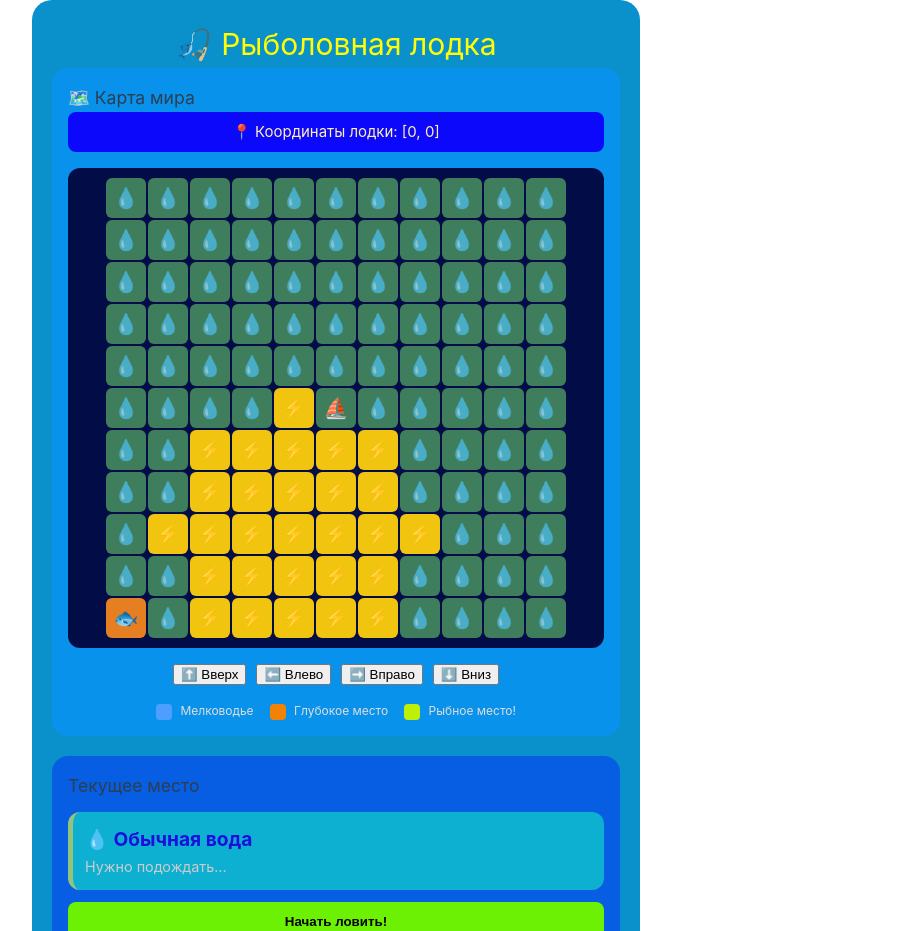
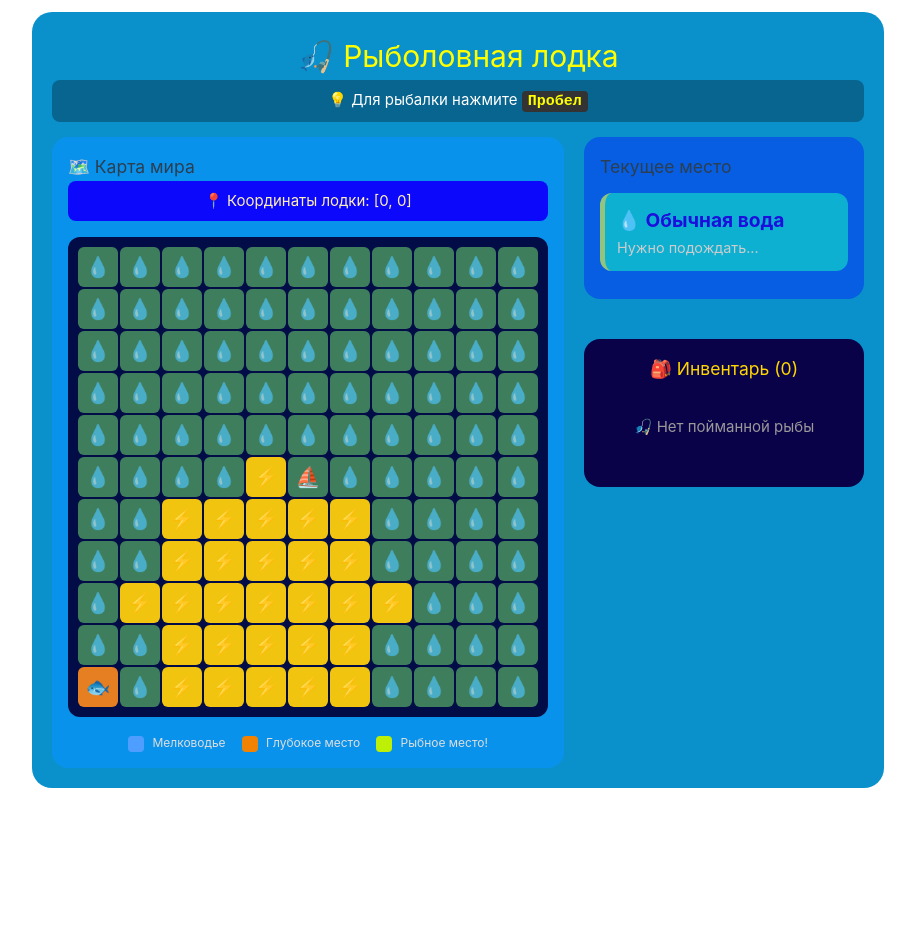
Before and after one commit to reznikovkg/vue-3-docker-compose, a Vue app in the folder vue/: page /game in a window 1280 px wide. Shown: the top 931 px of the page, without its empty margins (0-915 px from the left). After the commit the page ends 800 px from the top, so only its background shows below. Built offline with nearby package versions, Linux system fonts and the light colour scheme.

Commit message:
review fixes: передвижение через клавиатуру, начало игры на пробел. Более user-friendly интерфейс

```diff
--- a/vue/src/components/pages/FishingZone.vue
+++ b/vue/src/components/pages/FishingZone.vue
@@ -5,26 +5,38 @@
       <div class="zone-name">{{ currentZone.name }}</div>
       <div class="zone-desc">{{ getDescription }}</div>
     </div>
-    <button @click="$emit('startFishing')" :disabled="isFishing" class="fish-button">
-      {{ isFishing ? ' Ловим...' : ' Начать ловить!' }}
-    </button>
   </div>
 </template>
 
 <script setup>
-import { computed } from 'vue'
+import { computed, onMounted, onUnmounted } from 'vue'
 
 const props = defineProps({
   currentZone: Object,
   isFishing: Boolean
 })
 
-defineEmits(['startFishing'])
+const emit = defineEmits(['startFishing'])
 
 const getDescription = computed(() => {
-  if (props.currentZone?.delay === 0) return ' Клюёт мгновенно!'
-  if (props.currentZone?.delay < 1500) return ' Клюёт быстро'
+  if (props.currentZone?.delay === 0) return 'Клюёт мгновенно!'
+  if (props.currentZone?.delay < 1500) return 'Клюёт быстро'
   return 'Нужно подождать...'
+})
+
+const handleKeyPress = (event) => {
+  if (event.code === 'Space' && !props.isFishing) {
+    event.preventDefault()
+    emit('startFishing')
+  }
+}
+
+onMounted(() => {
+  window.addEventListener('keydown', handleKeyPress)
+})
+
+onUnmounted(() => {
+  window.removeEventListener('keydown', handleKeyPress)
 })
 </script>
 
@@ -55,22 +67,12 @@ const getDescription = computed(() => {
   color: #ccc;
 }
 
-.fish-button {
-  width: 100%;
+.fishing-status {
+  text-align: center;
   padding: 12px;
-  background: #6cf105;
-  border: none;
+  background: rgba(0, 0, 0, 0.5);
   border-radius: 8px;
-  cursor: pointer;
-  font-weight: bold;
-}
-
-.fish-button:active {
-  transform: scale(0.98);
-}
-
-.fish-button:disabled {
-  opacity: 0.5;
-  cursor: not-allowed;
+  font-size: 1.1rem;
+  color: white;
 }
 </style>
--- a/vue/src/components/pages/GameMap.vue
+++ b/vue/src/components/pages/GameMap.vue
@@ -7,8 +7,7 @@
 
         <div class="grid">
             <div v-for="row in visibleRows" :key="row" class="grid-row">
-                <div v-for="col in visibleCols" :key="col" class="grid-cell" :class="getCellClass(row, col)"
-                    @click="moveToCell(row, col)">
+                <div v-for="col in visibleCols" :key="col" class="grid-cell" :class="getCellClass(row, col)">
                     <span v-if="row === 0 && col === 0">
                         ⛵
                     </span>
@@ -22,13 +21,6 @@
             </div>
         </div>
 
-        <div class="controls">
-            <button @click="moveRelative(0, -1)">⬆️ Вверх</button>
-            <button @click="moveRelative(-1, 0)">⬅️ Влево</button>
-            <button @click="moveRelative(1, 0)">➡️ Вправо</button>
-            <button @click="moveRelative(0, 1)">⬇️ Вниз</button>
-        </div>
-
         <div class="legend">
             <div><span class="legend-color low"></span> Мелководье</div>
             <div><span class="legend-color medium"></span> Глубокое место</div>
@@ -38,6 +30,7 @@
 </template>
 
 <script setup>
+import { onMounted, onUnmounted } from 'vue'
 
 const props = defineProps({
     boatX: Number,
@@ -54,7 +47,6 @@ const visibleRows = visibleRange
 const visibleCols = visibleRange
 
 function getWorldCoordinates(relativeRow, relativeCol) {
-    // relativeRow и relativeCol относительно лодки (0,0 - позиция лодки)
     return {
         x: props.boatX + relativeCol,
         y: props.boatY + relativeRow
@@ -86,11 +78,35 @@ function moveRelative(dx, dy) {
     emit('move', dx, dy)
 }
 
-function moveToCell(relativeRow, relativeCol) {
-    const dx = relativeCol
-    const dy = relativeRow
-    emit('move', dx, dy)
+function handleKeyDown(event) {
+    if (event.key === 'ArrowUp' || event.key === 'ArrowDown' ||
+        event.key === 'ArrowLeft' || event.key === 'ArrowRight') {
+        event.preventDefault()
+    }
+
+    switch (event.key) {
+        case 'ArrowUp':
+            moveRelative(0, -1)
+            break
+        case 'ArrowDown':
+            moveRelative(0, 1)
+            break
+        case 'ArrowLeft':
+            moveRelative(-1, 0)
+            break
+        case 'ArrowRight':
+            moveRelative(1, 0)
+            break
+    }
 }
+
+onMounted(() => {
+    window.addEventListener('keydown', handleKeyDown)
+})
+
+onUnmounted(() => {
+    window.removeEventListener('keydown', handleKeyDown)
+})
 </script>
 
 <style scoped>
@@ -109,12 +125,6 @@ function moveToCell(relativeRow, relativeCol) {
     text-align: center;
     margin-bottom: 16px;
     color: #ffefb9;
-}
-
-.viewport-info {
-    font-size: 12px;
-    margin-top: 5px;
-    opacity: 0.9;
 }
 
 .grid {
@@ -166,13 +176,6 @@ function moveToCell(relativeRow, relativeCol) {
     opacity: 0.7;
 }
 
-.controls {
-    margin-top: 16px;
-    display: flex;
-    gap: 10px;
-    justify-content: center;
-}
-
 .legend {
     margin-top: 16px;
     display: flex;
--- a/vue/src/components/pages/GamePage.vue
+++ b/vue/src/components/pages/GamePage.vue
@@ -1,23 +1,27 @@
 <template>
     <div class="game-container">
         <h1 style="text-align:center; color:yellow;">🎣 Рыболовная лодка</h1>
+        <div class="info-hint">
+            💡 Для рыбалки нажмите <kbd>Пробел</kbd>
+        </div>
 
-        <div class="main-panel">
-            <GameMap :boatX="boatX" :boatY="boatY" :zones="fishingZones" @move="moveBoat" />
-            <div style="flex: 1; min-width: 250px;">
+        <div class="main-layout">
+            <div class="left-panel">
+                <GameMap :boatX="boatX" :boatY="boatY" :zones="fishingZones" @move="moveBoat" />
+            </div>
+
+            <div class="right-panel">
                 <FishingZone :currentZone="currentZone" :isFishing="isFishing" @startFishing="startFishing" />
+                <Inventory :inventory="inventory" @clearInventory="clearInventory" @removeFish="removeFish" />
             </div>
         </div>
 
-        <div class="inventory-panel" style="margin-top: 20px;">
-            <Inventory :inventory="inventory" @clearInventory="clearInventory" @removeFish="removeFish" />
-        </div>
         <FishingGame v-if="miniGameActive" @close="closeMiniGame" @catch="catchFish" />
     </div>
 </template>
 
 <script setup>
-import { ref, computed, onMounted } from 'vue'
+import { ref, computed, onMounted, onUnmounted } from 'vue'
 import GameMap from './GameMap.vue'
 import FishingGame from './FishingGame.vue'
 import FishingZone from './FishingZone.vue'
@@ -149,20 +153,55 @@ onMounted(() => {
 
 <style scoped>
 .game-container {
-    max-width: 1200px;
+    max-width: 1400px;
     margin: 0 auto;
     background: #0a91cc;
     border-radius: 20px;
     padding: 20px;
 }
 
-.main-panel {
+.info-hint {
+    text-align: center;
+    margin-bottom: 15px;
+    padding: 8px;
+    background: rgba(0, 0, 0, 0.3);
+    border-radius: 8px;
+    color: white;
+}
+
+kbd {
+    background: #333;
+    border-radius: 4px;
+    padding: 2px 6px;
+    font-weight: bold;
+    color: yellow;
+}
+
+.main-layout {
     display: flex;
     gap: 20px;
-    flex-wrap: wrap;
 }
 
-.inventory-panel {
-    margin-top: 20px;
+.left-panel {
+    flex: 2;
+    min-width: 500px;
+}
+
+.right-panel {
+    flex: 1;
+    min-width: 280px;
+    display: flex;
+    flex-direction: column;
+    gap: 20px;
+}
+
+@media (max-width: 900px) {
+    .main-layout {
+        flex-direction: column;
+    }
+
+    .left-panel, .right-panel {
+        width: 100%;
+    }
 }
 </style>
```
